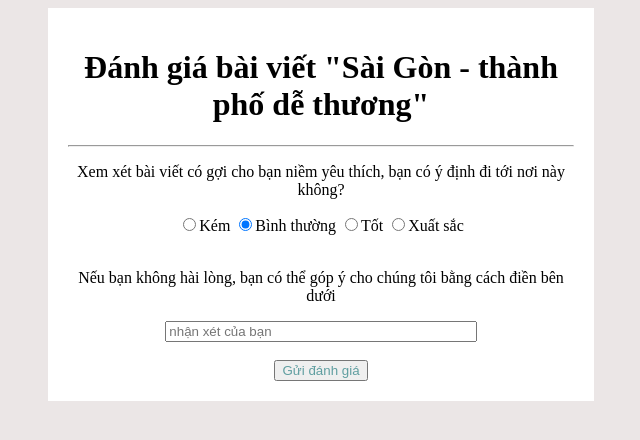
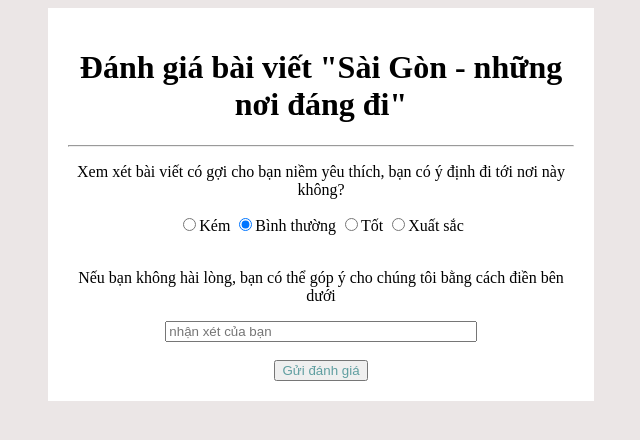
Before and after one commit to dndtrwebsite/dndtrwebsite.github.io, a plain HTML site: page asm4danhgia.html in a window 1280 px wide. Shown: the whole page, without its empty margins (319-959 px from the left). Drawn offline with Linux system fonts and the light colour scheme.

Commit message:
Update asm4danhgia.html

```diff
--- a/asm4danhgia.html
+++ b/asm4danhgia.html
@@ -8,7 +8,7 @@
     </head>
     <body>
     <div class="backgroundyellow">
-    <h1>Đánh giá bài viết "Sài Gòn - thành phố dễ thương"</h1><hr>
+    <h1>Đánh giá bài viết "Sài Gòn - những nơi đáng đi"</h1><hr>
     <p>Xem xét bài viết có gợi cho bạn niềm yêu thích, bạn có ý định đi tới nơi này không?</p>
     <form action="asm4.html">
 <input type="radio" value="Kém" name="level">Kém
```
